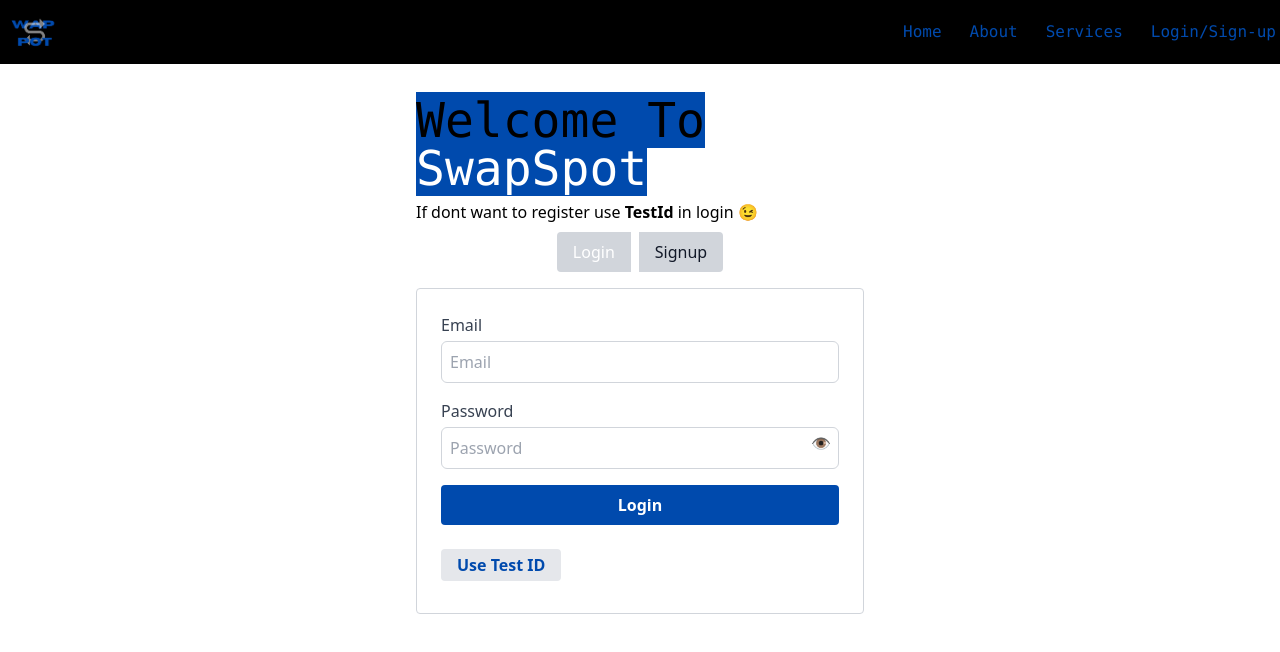
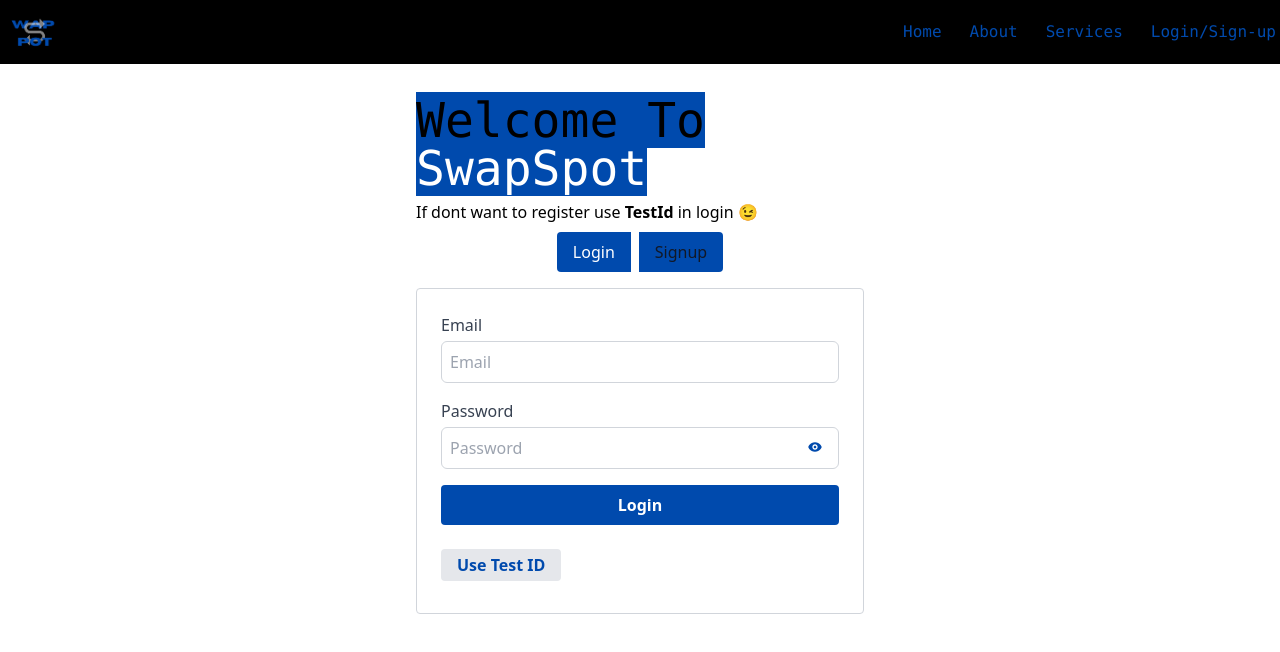
Before and after one commit to vishalpatil20/SwapSpot, a React (Vite) app in the folder frontend/: page /Login in a window 1280 px wide. Shown: the top 652 px of the page. Built offline with nearby package versions, Linux system fonts and the light colour scheme.

Commit message:
basic changes in login and error handling

```diff
--- a/frontend/package.json
+++ b/frontend/package.json
@@ -16,6 +16,7 @@
     "match-sorter": "^6.3.4",
     "react": "^18.2.0",
     "react-dom": "^18.2.0",
+    "react-icons": "^5.0.1",
     "react-router-dom": "^6.22.3",
     "sort-by": "^1.2.0"
   },
--- a/frontend/src/components/Login.jsx
+++ b/frontend/src/components/Login.jsx
@@ -1,5 +1,7 @@
 import React, { useState } from "react";
 import axios from "axios";
+import { BiSolidShow } from "react-icons/bi";
+
 
 function Login({ setSuccessMessage, setErrorMessage }) {
   const [loginEmail, setLoginEmail] = useState("");
@@ -66,9 +68,9 @@ function Login({ setSuccessMessage, setErrorMessage }) {
           />
           <span
             onClick={handleToggleTestId}
-            className="absolute top-0 right-0 m-2 cursor-pointer text-gray-400"
+            className="absolute top-0 right-0 m-4 cursor-pointer text-[#004AAD] font-bold"
           >
-            &#128065;
+            <BiSolidShow />
           </span>
         </div>
       </div>
--- a/frontend/src/components/LoginSignUpForm.jsx
+++ b/frontend/src/components/LoginSignUpForm.jsx
@@ -22,20 +22,20 @@ function LoginSignUpForm() {
           <div className="flex justify-center mb-4">
             <button
               onClick={() => handleTabChange("login")}
-              className={`mr-2 py-2 px-4 bg-gray-300 text-gray-900 rounded-tl rounded-bl transition-colors duration-300 ease-in-out ${
+              className={`mr-2 py-2 px-4 bg-[#004AAD] text-gray-900 rounded-tl rounded-bl transition-colors duration-300 ease-in-out ${
                 activeTab === "login"
                   ? "bg-[#004AAD] text-white"
-                  : "hover:bg-blue-200 hover:text-blue-800"
+                  : "hover:bg-black hover:text-blue-800"
               }`}
             >
               Login
             </button>
             <button
               onClick={() => handleTabChange("signup")}
-              className={`py-2 px-4 bg-gray-300 text-gray-900 rounded-tr rounded-br transition-colors duration-300 ease-in-out ${
+              className={`py-2 px-4 bg-[#004AAD] text-gray-900 rounded-tr rounded-br transition-colors duration-300 ease-in-out ${
                 activeTab === "signup"
                   ? "bg-[#004AAD] text-white"
-                  : "hover:bg-blue-200 hover:text-blue-800"
+                  : "hover:bg-black hover:text-blue-800"
               }`}
             >
               Signup
--- a/frontend/src/components/Navbar.jsx
+++ b/frontend/src/components/Navbar.jsx
@@ -7,7 +7,7 @@ const Navbar = () => {
     <nav className="bg-black p-2 md:p-1 flex justify-center items-center">
       <div className="container mx-auto flex justify-between items-center">
         <div className="text-[#004AAD] font-bold text-xl">
-        <Link to="/Home">
+        <Link to="/">
         <img src={logo} alt="SwapSpot" className="h-13 w-14" />
         </Link>
         </div>
--- a/frontend/src/components/Signup.jsx
+++ b/frontend/src/components/Signup.jsx
@@ -67,6 +67,7 @@ function Signup({ setSuccessMessage, setErrorMessage }) {
           required
           className="mt-1 p-2 w-full rounded-md border border-gray-300 focus:outline-none focus:border-blue-500"
         />
+
       </div>
 
       <div className="mb-6">
```
Also changed, not shown: 1 other file (tests, documents, lock files or other folders).
